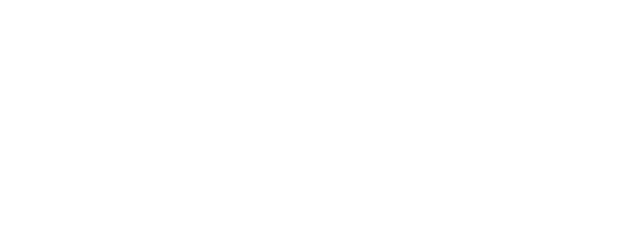
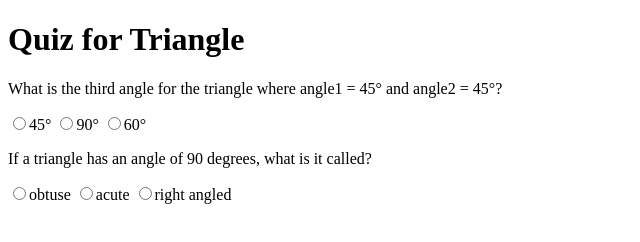
Before and after one commit to GenxTheGamer/fun-with-triangles-mark12, a plain HTML site: page quiz.html in a window 1280 px wide. Shown: the whole page, without its empty margins (0-640 px from the left). Drawn offline with Linux system fonts and the light colour scheme.

Commit message:
added structure for quiz.html

```diff
--- a/quiz.html
+++ b/quiz.html
@@ -0,0 +1,29 @@
+<!DOCTYPE html>
+<html lang="en">
+<head>
+    <meta charset="UTF-8">
+    <meta http-equiv="X-UA-Compatible" content="IE=edge">
+    <meta name="viewport" content="width=device-width, initial-scale=1.0">
+    <title>Quiz | Mark12</title>
+</head>
+<body>
+    <h1>Quiz for Triangle</h1>
+    <form class="quiz-form">
+        <div class="container quiz-container">
+            <p>What is the third angle for the triangle where angle1 = 45° and angle2 = 45°?</p>
+            <label><input type="radio" name="ques1"/>45°</label>
+            <label><input type="radio" name="ques1"/>90°</label>
+            <label><input type="radio" name="ques1"/>60°</label>
+        </div>
+
+        <div class="container quiz-container">
+            <p>If a triangle has an angle of 90 degrees, what is it called?</p>
+            <label><input type="radio" name="ques2"/>obtuse</label>
+            <label><input type="radio" name="ques2"/>acute</label>
+            <label><input type="radio" name="ques2"/>right angled</label>
+        </div>
+
+    </form>
+    <script src="/quizScript.js"></script>
+</body>
+</html>
```
Also changed, not shown: index.html (+14 -8 lines), quiz.js (added).
